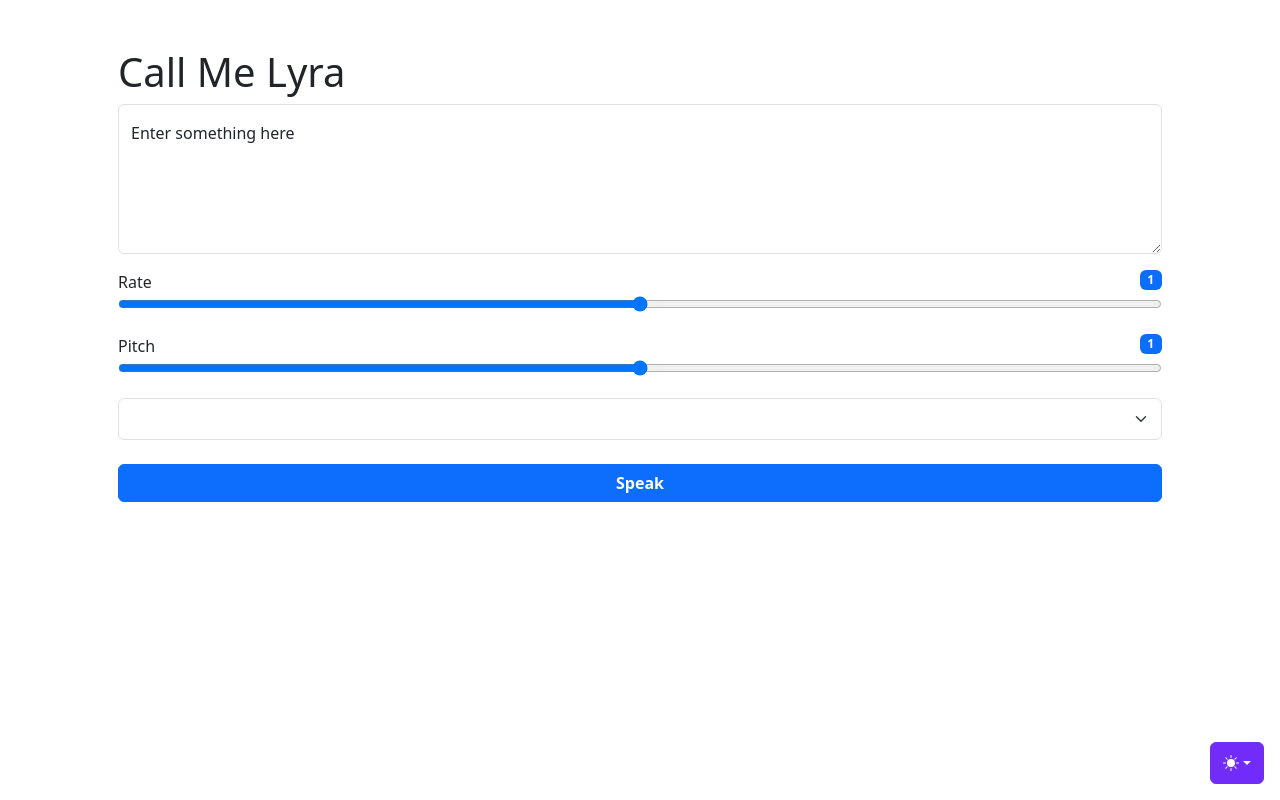
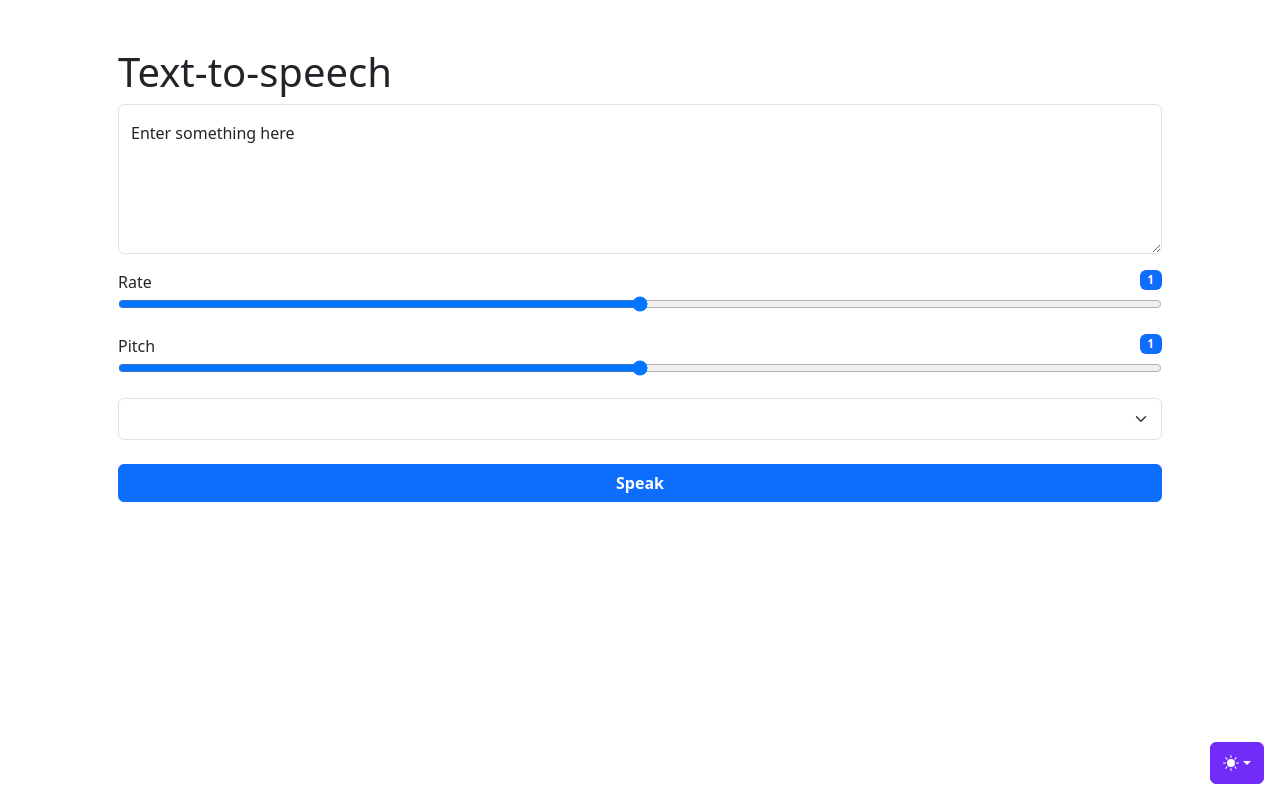
Before and after one commit to AbdulSadath77/texttospeech, a plain HTML site: page index.html in a window 1280 px wide. Drawn offline with nearby package versions, Linux system fonts and the light colour scheme.

Commit message:
Update index.html

```diff
--- a/index.html
+++ b/index.html
@@ -234,7 +234,7 @@
     </svg>
 
     <div class="container p-5">
-      <h1>Call Me Lyra</h1>
+      <h1>Text-to-speech</h1>
       <form class="d-grid gap-3">
         <div class="form-floating">
           <textarea
```
